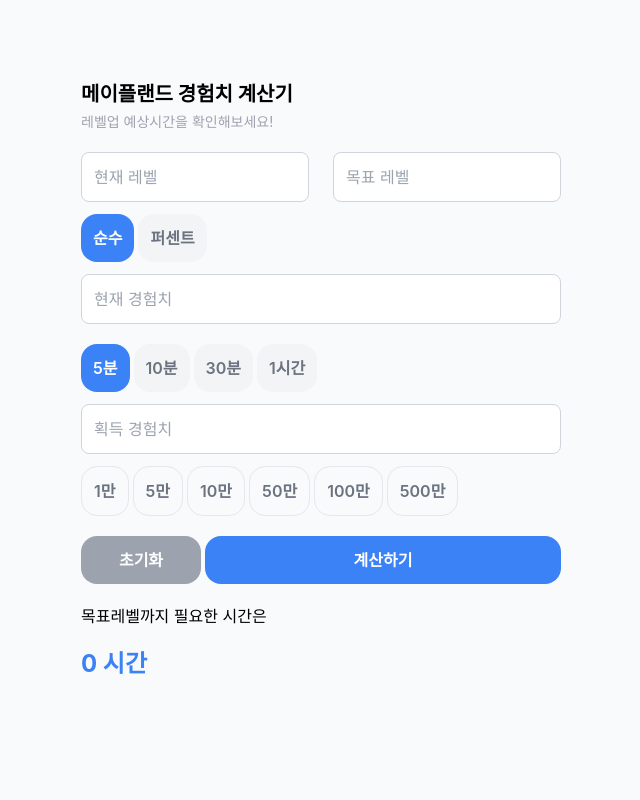
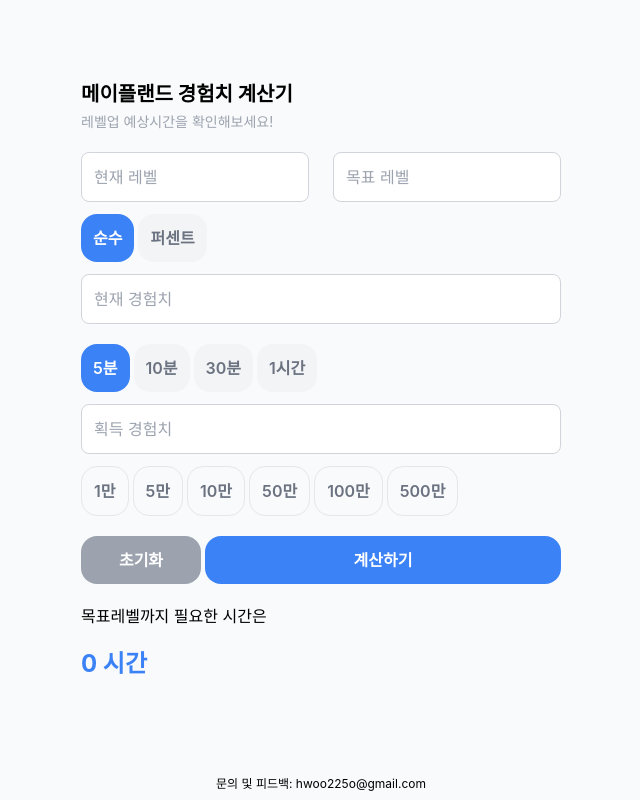
Before and after one commit to yesgusdn/mpland-exp-calc, a React (Create React App) app: page / in a window 1280 px wide. Shown: the whole page, without its empty margins (319-959 px from the left). Built offline with nearby package versions, Linux system fonts and the light colour scheme.

Commit message:
footer 추가

```diff
--- /dev/null
+++ b/src/Components/footer/index.js
@@ -0,0 +1,11 @@
+const Footer = () => {
+    return (
+        <div className="w-full text-center fixed bottom-0 left-0 py-2">
+            <p className="text-xs text-black-100">
+                문의 및 피드백: hwoo225o@gmail.com
+            </p>{" "}
+        </div>
+    );
+};
+
+export default Footer;
--- a/src/Pages/Home/index.js
+++ b/src/Pages/Home/index.js
@@ -4,6 +4,7 @@ import MyButton from "../../Components/myButton";
 import CalcButton from "../../Components/calcButton";
 import ExpButton from "../../Components/expButton";
 import data from "./../../data";
+import Footer from "../../Components/footer";
 
 const Home = () => {
     // 현재레벨, 목표레벨
@@ -211,6 +212,7 @@ const Home = () => {
                     {needTime} 시간
                 </p>
             </div>
+            <Footer />
         </div>
     );
 };
```
